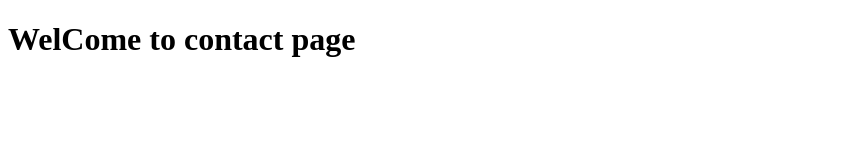
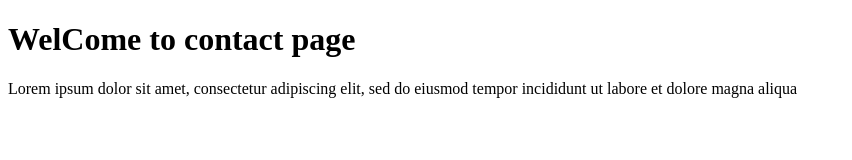
Before and after one commit to pouyap2/project-git, a plain HTML site: page contact.html in a window 1280 px wide. Shown: the whole page, without its empty margins (0-852 px from the left). Drawn offline with Linux system fonts and the light colour scheme.

Commit message:
add p tag too contact.html

```diff
--- a/contact.html
+++ b/contact.html
@@ -8,5 +8,6 @@
 </head>
 <body>
     <h1>WelCome to contact page</h1>
+    <p>Lorem ipsum dolor sit amet, consectetur adipiscing elit, sed do eiusmod tempor incididunt ut labore et dolore magna aliqua</p>
 </body>
 </html>
```
